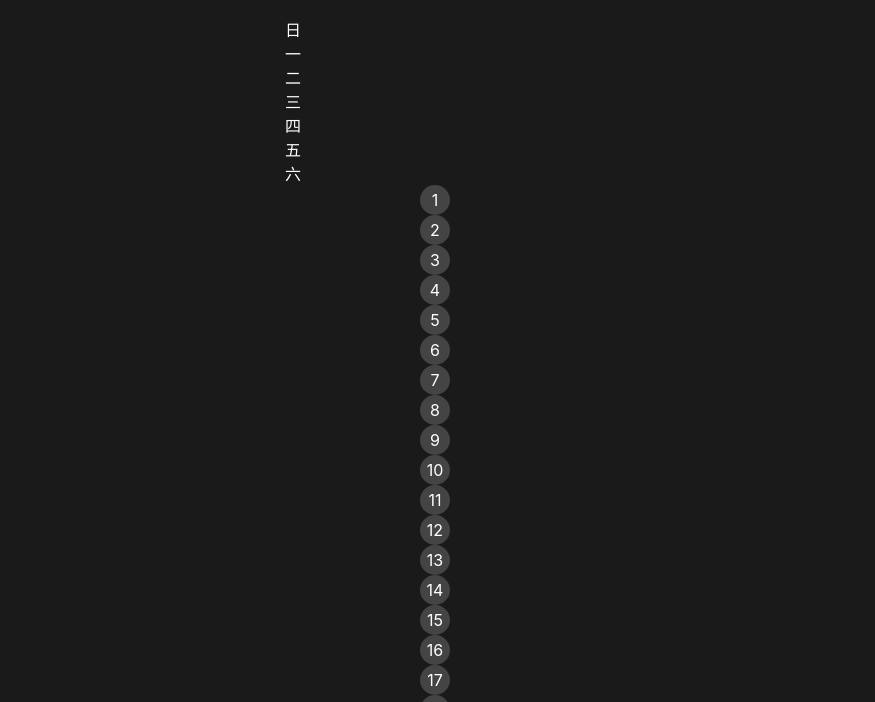
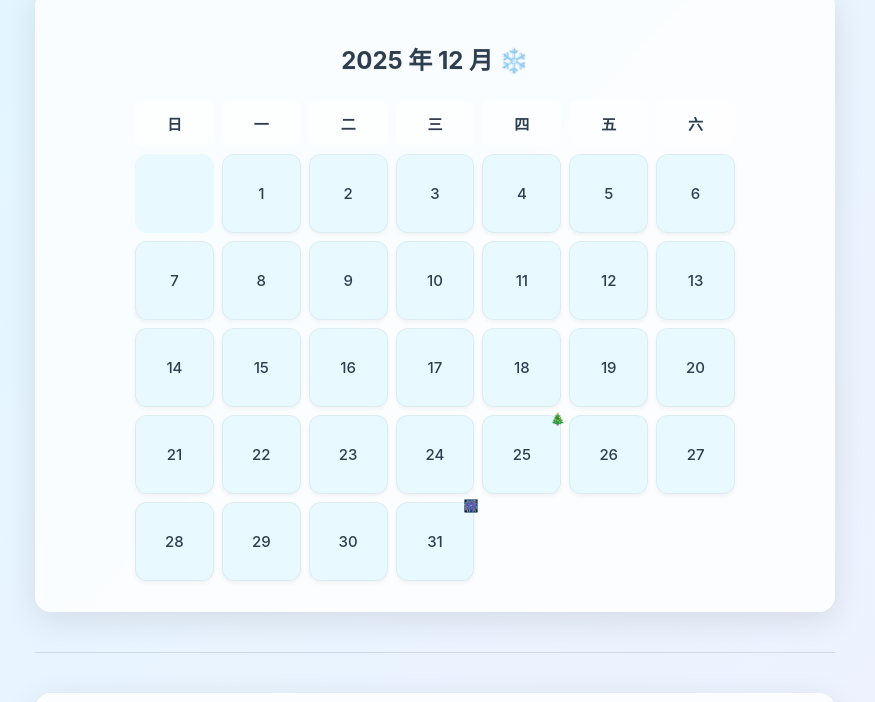
Before and after one commit to SHeepoil/mydairy-world-maybeloveable, a website: page index.html in a window 1280 px wide. Shown: the part 187-889 px from the top of the page, without its empty margins (205-1080 px from the left). Drawn offline with Linux system fonts and the light colour scheme.

Commit message:
Add files via upload

```diff
--- a/css/main.css
+++ b/css/main.css
@@ -1,96 +1,143 @@
-/* 优化后的 CSS 样式：添加居中和标题样式 */
 body {
-    font-family: -apple-system, BlinkMacSystemFont, "Segoe UI", Roboto, Helvetica, Arial, sans-serif;
-    display: flex;
-    flex-direction: column; /* 垂直排列子元素 */
-    justify-content: center; /* 核心：垂直居中 */
-    align-items: center; /* 核心：水平居中 */
-    min-height: 100vh; /* 确保 body 至少占满整个视口高度 */
-    margin: 0;
-    background-color: #1a1a1a; /* 主体深色背景 */
-    color: #fff;
-    padding: 20px; /* 增加一点内边距以防内容贴边 */
-}
-
-/* 新增：主页标题样式 */
-.main-title {
-    font-size: 28px;
-    font-weight: 300;
-    margin-bottom: 50px; /* 在标题和日历之间留出大量空间 */
-    color: #fff;
-    letter-spacing: 3px;
-    text-transform: uppercase;
+    font-family: -apple-system, BlinkMacSystemFont, 'Segoe UI', 'PingFang SC', 'Microsoft YaHei', sans-serif;
+    max-width: 800px;
+    margin: 50px auto;
+    padding: 20px;
+    background: linear-gradient(135deg, #e0f7ff 0%, #f5f0ff 100%);
+    color: #333;
 }
 
 .calendar-container {
-    width: 300px;
-    background-color: #1a1a1a;
-    padding: 20px;
+    background: rgba(255, 255, 255, 0.8);
+    padding: 30px;
+    border-radius: 16px;
+    margin-bottom: 30px;
+    box-shadow: 0 8px 32px rgba(0, 0, 0, 0.1);
+    backdrop-filter: blur(4px);
+    border: 1px solid rgba(255, 255, 255, 0.5);
 }
 
-/* ... [日历内部的其他样式保持不变，例如 .calendar-header, .weekdays, .day 等] ... */
-
-.calendar-header {
+h2 {
     text-align: center;
-    margin-bottom: 20px;
+    color: #2c3e50;
+    margin-bottom: 25px;
+    font-size: 24px;
+    text-shadow: 0 1px 2px rgba(0,0,0,0.05);
 }
 
-.calendar-header h2 {
-    margin: 0;
-    font-weight: 300;
-    letter-spacing: 2px;
-    color: #fff;
+.calendar {
+    display: grid;
+    grid-template-columns: repeat(7, 1fr);
+    gap: 8px;
+    max-width: 600px;
+    margin: 0 auto;
 }
 
-.weekdays {
-    display: flex;
-    justify-content: space-around;
-    font-size: 14px;
-    color: #ccc;
-    margin-bottom: 10px;
-    border-bottom: 1px solid #555;
-    padding-bottom: 5px;
-}
-
-.days {
-    display: grid;
-    grid-template-columns: repeat(7, 1fr);
-    grid-auto-rows: minmax(46px, auto);
-    gap: 1px;
+.day-header {
+    text-align: center;
+    font-weight: 600;
+    padding: 12px 5px;
+    color: #2c3e50;
+    font-size: 15px;
+    background: rgba(255, 255, 255, 0.6);
+    border-radius: 8px;
 }
 
 .day {
+    aspect-ratio: 1;
     display: flex;
+    align-items: center;
     justify-content: center;
-    align-items: center;
-    padding: 0;
-    font-size: 16px;
-    color: #fff;
-    cursor: default;
+    background: rgba(255, 255, 255, 0.7);
+    border-radius: 12px;
+    transition: all 0.3s ease;
+    position: relative;
+    font-size: 15px;
+    color: #2c3e50;
+    box-shadow: 0 2px 4px rgba(0,0,0,0.05);
+    border: 1px solid rgba(0, 0, 0, 0.05);
 }
 
-.day.prev-month,
-.day.next-month {
-    color: #777;
+.day:hover {
+    background: rgba(255, 255, 255, 0.9);
+    transform: translateY(-3px);
+    box-shadow: 0 4px 8px rgba(0, 0, 0, 0.1);
 }
 
 .day a {
-    color: #fff;
     text-decoration: none;
+    color: #2c3e50;
+    width: 100%;
+    height: 100%;
     display: flex;
+    align-items: center;
     justify-content: center;
-    align-items: center;
-    width: 30px;
-    height: 30px;
-    border-radius: 50%;
-    background-color: #444;
-    transition: background-color 0.1s;
+    border-radius: 12px;
+    font-weight: 500;
 }
 
 .day a:hover {
-    background-color: #555;
+    background: rgba(173, 216, 230, 0.3);
 }
 
-.day:not(:has(a)) {
+.empty {
+    background: transparent;
+    box-shadow: none;
+    border: none;
+}
+
+.empty:hover {
+    transform: none;
+    background: transparent;
+}
+
+/* 11月风格 - 暖色调 */
+.november .day {
+    background: rgba(255, 248, 220, 0.7);
+}
+
+.november .day:hover {
+    background: rgba(255, 235, 205, 0.9);
+}
+
+/* 12月风格 - 冬日蓝调 */
+.december .day {
+    background: rgba(224, 247, 255, 0.7);
+}
+
+.december .day:hover {
+    background: rgba(224, 247, 255, 0.9);
+}
+
+/* 特殊日期标记 */
+.holiday::after {
+    content: "🎄";
+    position: absolute;
+    top: -5px;
+    right: -5px;
+    font-size: 12px;
+}
+
+.newyear::after {
+    content: "🎆";
+    position: absolute;
+    top: -5px;
+    right: -5px;
+    font-size: 12px;
+}
+
+h1 {
     text-align: center;
+    color: #2c3e50;
+    margin-bottom: 40px;
+    font-size: 32px;
+    text-shadow: 0 2px 4px rgba(0,0,0,0.05);
+    letter-spacing: 1px;
 }
+
+.month-divider {
+    height: 1px;
+    background: rgba(0, 0, 0, 0.1);
+    margin: 40px 0;
+    border: none;
+}
```
